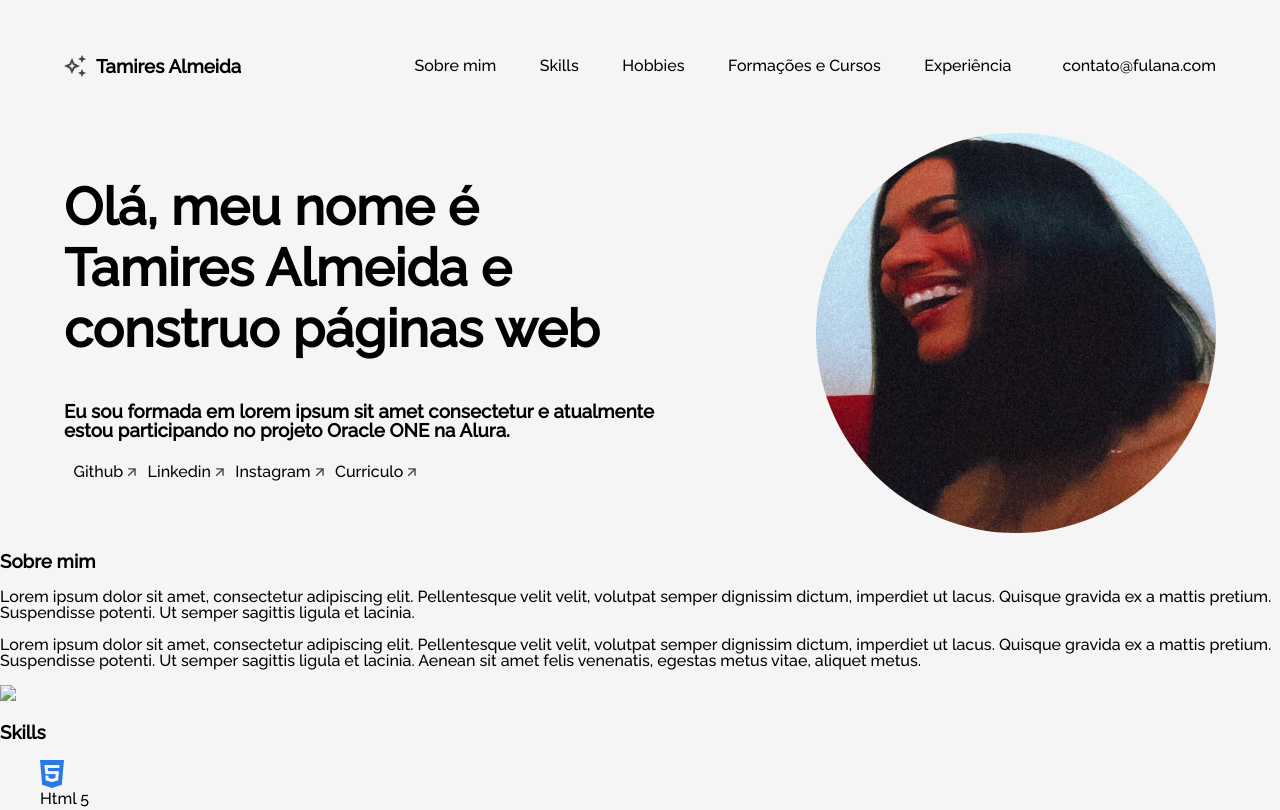
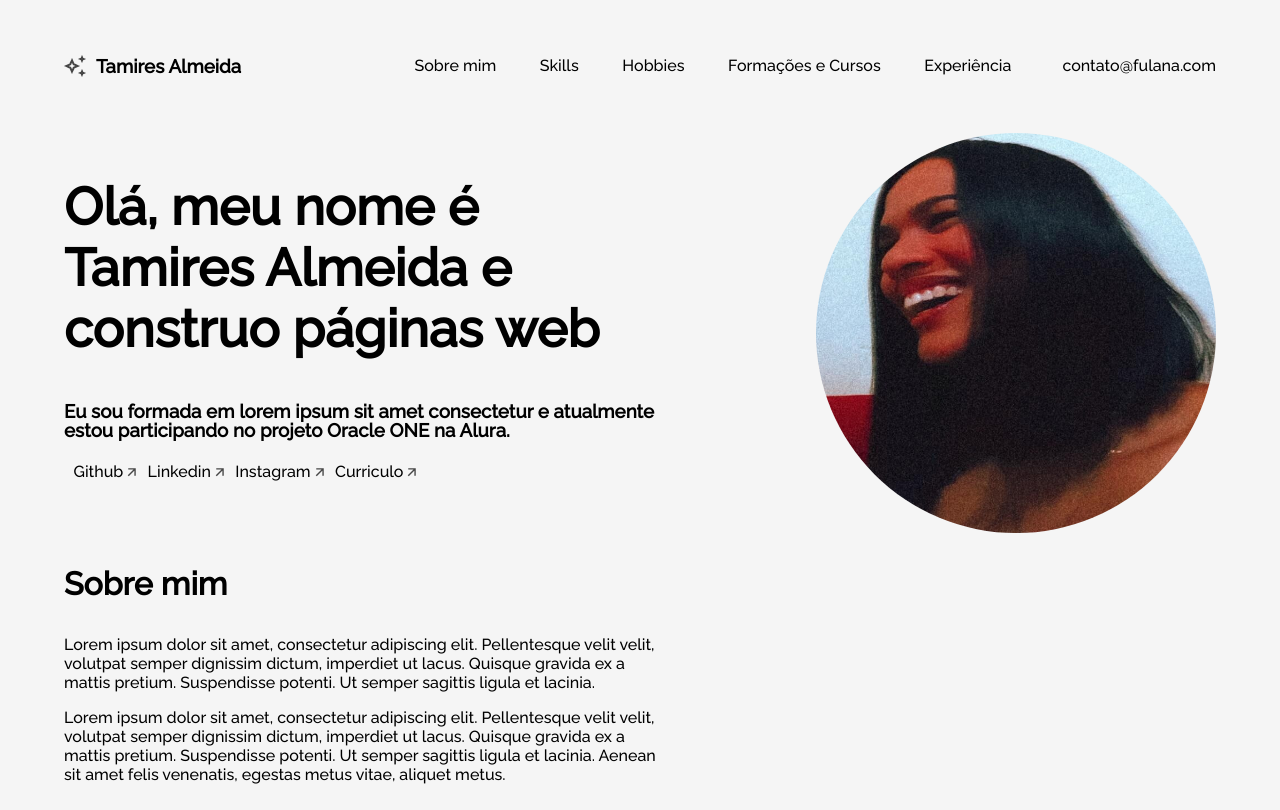
Before and after one commit to almeidaTamires/challenge-one-portfolio-br, a plain HTML site: page index.html in a window 1280 px wide. Shown: the top 810 px of the page. Drawn offline with Linux system fonts and the light colour scheme; files whose address does not match are found by name.

Commit message:
css of about

```diff
--- /dev/null
+++ b/assets/style/about.css
@@ -0,0 +1,26 @@
+    /*Sessão About*/
+
+section.about{
+    display: flex;
+    flex-direction: column;
+    width: 600px;
+    margin-left: 5%;
+}
+
+h3.about__title  {
+    width: 166px;
+    height: 38px;
+    font-family: 'Raleway';
+    font-style: normal;
+    font-weight: 700;
+    font-size: 32px;
+    line-height: 38px;
+}
+
+p.about__paragraph{
+    font-family: 'Raleway';
+    font-style: normal;
+    font-weight: 400;
+    font-size: 16px;
+    line-height: 19px;
+}
--- a/assets/style/style.css
+++ b/assets/style/style.css
@@ -25,6 +25,7 @@ a{
     color: var(--cor-de-link);
 }
 
+
 /*Neste desafio, gostariamos que praticassem a metodologia BEM, caso seintam a vontade
 de utiliza-la.
 
@@ -40,11 +41,7 @@ https://en.bem.info/methodology/quick-start/*/
 
 
 
-/*Sessão About*/
 
-section.about{
-
-}
 
 /*Sessão Hobbies*/
 
--- a/index.html
+++ b/index.html
@@ -7,6 +7,7 @@
 
     <!-- Folha de estilo de CSS Linkado -->
     <link rel="stylesheet" href="assets/style/style.css">
+    <link rel="stylesheet" href="assets/style/about.css">
     <link rel="stylesheet" href="assets/style/menu.css">
     <link rel="stylesheet" href="assets/style/title.css">
 
@@ -62,8 +63,6 @@
             <h3 class="about__title">Sobre mim</h3>
             <p class="about__paragraph">Lorem ipsum dolor sit amet, consectetur adipiscing elit. Pellentesque velit velit, volutpat semper dignissim dictum, imperdiet ut lacus. Quisque gravida ex a mattis pretium. Suspendisse potenti. Ut semper sagittis ligula et lacinia. </p>
             <p class="about__paragraph">Lorem ipsum dolor sit amet, consectetur adipiscing elit. Pellentesque velit velit, volutpat semper dignissim dictum, imperdiet ut lacus. Quisque gravida ex a mattis pretium. Suspendisse potenti. Ut semper sagittis ligula et lacinia. Aenean sit amet felis venenatis, egestas metus vitae, aliquet metus.</p>
-            <!-- Caso queira colocar sua própria assinatura, insira aqui! -->
-            <img src="assets\signature.png">
         </div>
     </section>
 
```
